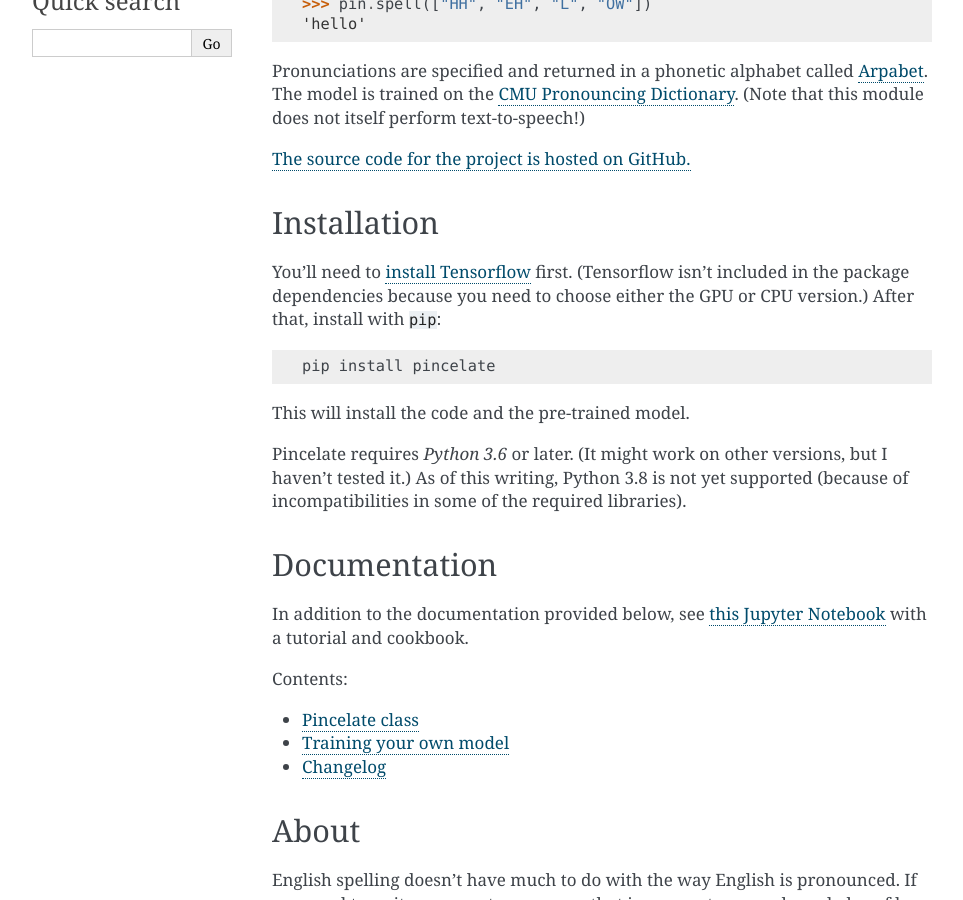
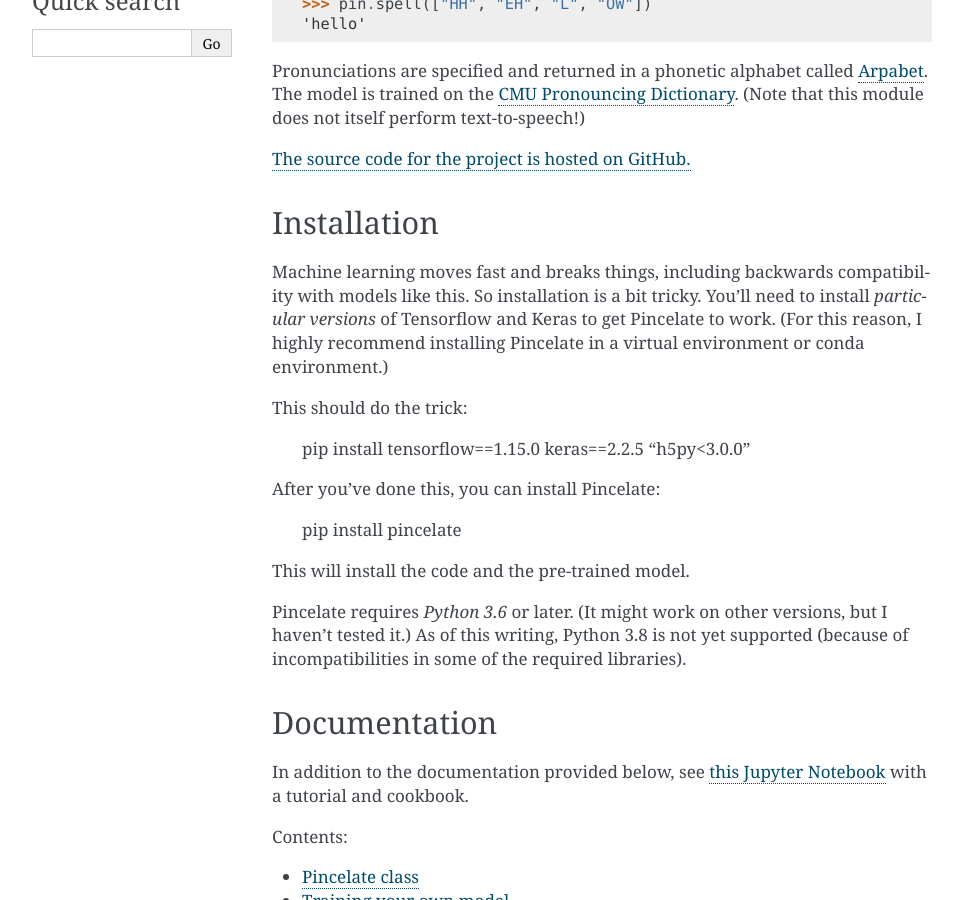
Before and after one commit to aparrish/pincelate, a Sphinx documentation site: the page built from source/index.rst, in a window 1280 px wide and 900 px high, scrolled down 324 px. Shown: the whole window, without its empty margins (148-1111 px from the left). Built offline with Sphinx 7.4.7, drawn with Linux system fonts in a browser that asks for light colours.

Commit message:
updated docs with model card

```diff
--- a/setup.py
+++ b/setup.py
@@ -9,7 +9,7 @@
     readme = readme_file.read()
 
 requirements = [
-    'Keras>=2.2.0',
+    'Keras==2.2.5',
     'pronouncing>=0.2.0',
     'scikit-learn>=0.20.0'
 ]
--- a/source/index.rst
+++ b/source/index.rst
@@ -31,9 +31,17 @@
 Installation
 ------------
 
-You'll need to `install Tensorflow <https://www.tensorflow.org/install>`_
-first.  (Tensorflow isn't included in the package dependencies because you need
-to choose either the GPU or CPU version.) After that, install with ``pip``::
+Machine learning moves fast and breaks things, including backwards
+compatibility with models like this. So installation is a bit tricky. You'll
+need to install *particular versions* of Tensorflow and Keras to get Pincelate
+to work. (For this reason, I highly recommend installing Pincelate in a virtual
+environment or conda environment.)
+
+This should do the trick:
+
+    pip install tensorflow==1.15.0 keras==2.2.5 "h5py<3.0.0"
+
+After you've done this, you can install Pincelate:
 
     pip install pincelate
 
```
Also changed, not shown: README.md (+91 -0 lines), tutorial-and-cookbook.ipynb.
